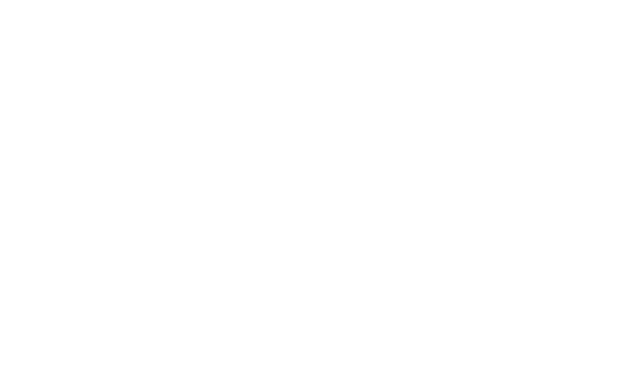
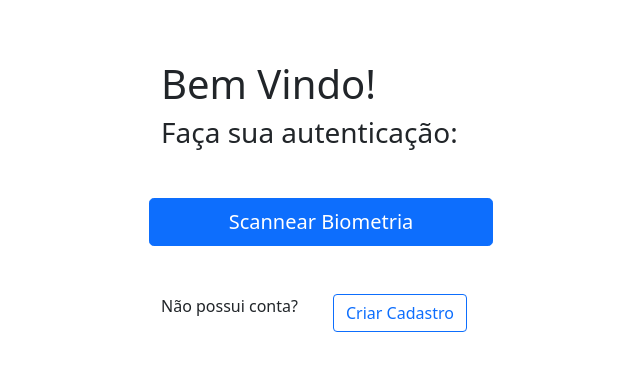
Before and after one commit to lipsig/autenticacaobiometria, a React (Create React App) app in the folder frontend/: page /login in a window 1280 px wide. Before the commit this address had no page. Shown: the top 370 px of the page, without its empty margins (319-959 px from the left). Built offline with nearby package versions, Linux system fonts and the light colour scheme.

Commit message:
Login and Create New Account Page

```diff
--- a/frontend/src/App.js
+++ b/frontend/src/App.js
@@ -1,7 +1,7 @@
 import { BrowserRouter as Router, Route, Routes } from "react-router-dom";
 import UserList from "./Components/UserList";
-
-
+import Login from "./Components/Login";
+import CreateAccount from "./Components/CreateAccount";
 
 function App() {
   return (
@@ -11,6 +11,8 @@
         <div className="column is-half is-offset-one-quarter">
           <Routes>
             <Route exact path="/" element={ <UserList />} />
+            <Route exact path="/login" element={ <Login />} />
+            <Route exact path="/create" element={ <CreateAccount />} />
           </Routes>
         </div>
       </div>
--- /dev/null
+++ b/frontend/src/Components/CreateAccount.css
@@ -0,0 +1,10 @@
+@media all and (min-width: 480px) {
+    .CreateAccount {
+      padding: 60px 0;
+    }
+
+    .CreateAccount form {
+      margin: 0 auto;
+      max-width: 320px;
+    }
+  }
--- /dev/null
+++ b/frontend/src/Components/CreateAccount.js
@@ -0,0 +1,47 @@
+import React, { useState } from "react";
+import ThemeProvider from 'react-bootstrap/ThemeProvider'
+import Container from 'react-bootstrap/Container'
+import Form from "react-bootstrap/Form";
+import Button from "react-bootstrap/Button";
+import Row from 'react-bootstrap/Row';
+import "./CreateAccount.css";
+
+export default function CreateAccount() {
+    const [email, setEmail] = useState("");
+
+    function validateForm() {
+        return email.length > 0 ;
+    }
+
+    function handleSubmit(event) {
+        event.preventDefault();
+    }
+
+    return (
+        <ThemeProvider breakpoints={['xxxl', 'xxl', 'xl', 'lg', 'md', 'sm', 'xs', 'xxs']}>
+            <Container>
+                <div className="CreateAccount">
+                    <Form onSubmit={handleSubmit}>
+                        <h3>Cadastrar nova conta:</h3>
+                        <Row className="mt-5">
+                            <Form.Group size="lg" controlId="email">
+                                <Form.Label>Insira um email de Recuperação:</Form.Label>
+                                <Form.Control
+                                    autoFocus
+                                    type="email"
+                                    value={email}
+                                    onChange={(e) => setEmail(e.target.value)}
+                                />
+                            </Form.Group>
+                        </Row>
+                        <Row className="mt-5">
+                            <Button block size="lg" type="submit" >
+                                Capturar Biometria Digital
+                            </Button>
+                        </Row>
+                    </Form>
+                </div>
+            </Container>
+        </ThemeProvider>
+    );
+}
--- /dev/null
+++ b/frontend/src/Components/Login.css
@@ -0,0 +1,10 @@
+@media all and (min-width: 480px) {
+    .Login {
+      padding: 60px 0;
+    }
+
+    .Login form {
+      margin: 0 auto;
+      max-width: 320px;
+    }
+  }
--- /dev/null
+++ b/frontend/src/Components/Login.js
@@ -0,0 +1,41 @@
+import React from "react";
+import ThemeProvider from 'react-bootstrap/ThemeProvider'
+import Container from 'react-bootstrap/Container'
+import Form from "react-bootstrap/Form";
+import Button from "react-bootstrap/Button";
+import "./Login.css";
+import Row from 'react-bootstrap/Row';
+import Col from 'react-bootstrap/Col';
+
+export default function Login() {
+
+    function handleSubmit(event) {
+        event.preventDefault();
+    }
+
+    return (
+        <ThemeProvider breakpoints={['xxxl', 'xxl', 'xl', 'lg', 'md', 'sm', 'xs', 'xxs']}>
+            <Container>
+                <div className="Login">
+                    <Form onSubmit={handleSubmit}>
+                        <h1>Bem Vindo!</h1>
+                        <h3>Faça sua autenticação:</h3>
+                        <Row className="mt-5">
+                            <Button block size="lg" type="submit" >
+                                Scannear Biometria
+                            </Button>
+                        </Row>
+                        <Row className="mt-5">
+                            <Col xs={6}>
+                                <span>Não possui conta?</span>
+                            </Col>
+                            <Col xs={6}>
+                                <Button href="#" variant="outline-primary" size="xs">Criar Cadastro</Button>
+                            </Col>
+                        </Row>
+                    </Form>
+                </div>
+            </Container>
+        </ThemeProvider>
+    );
+}
```
